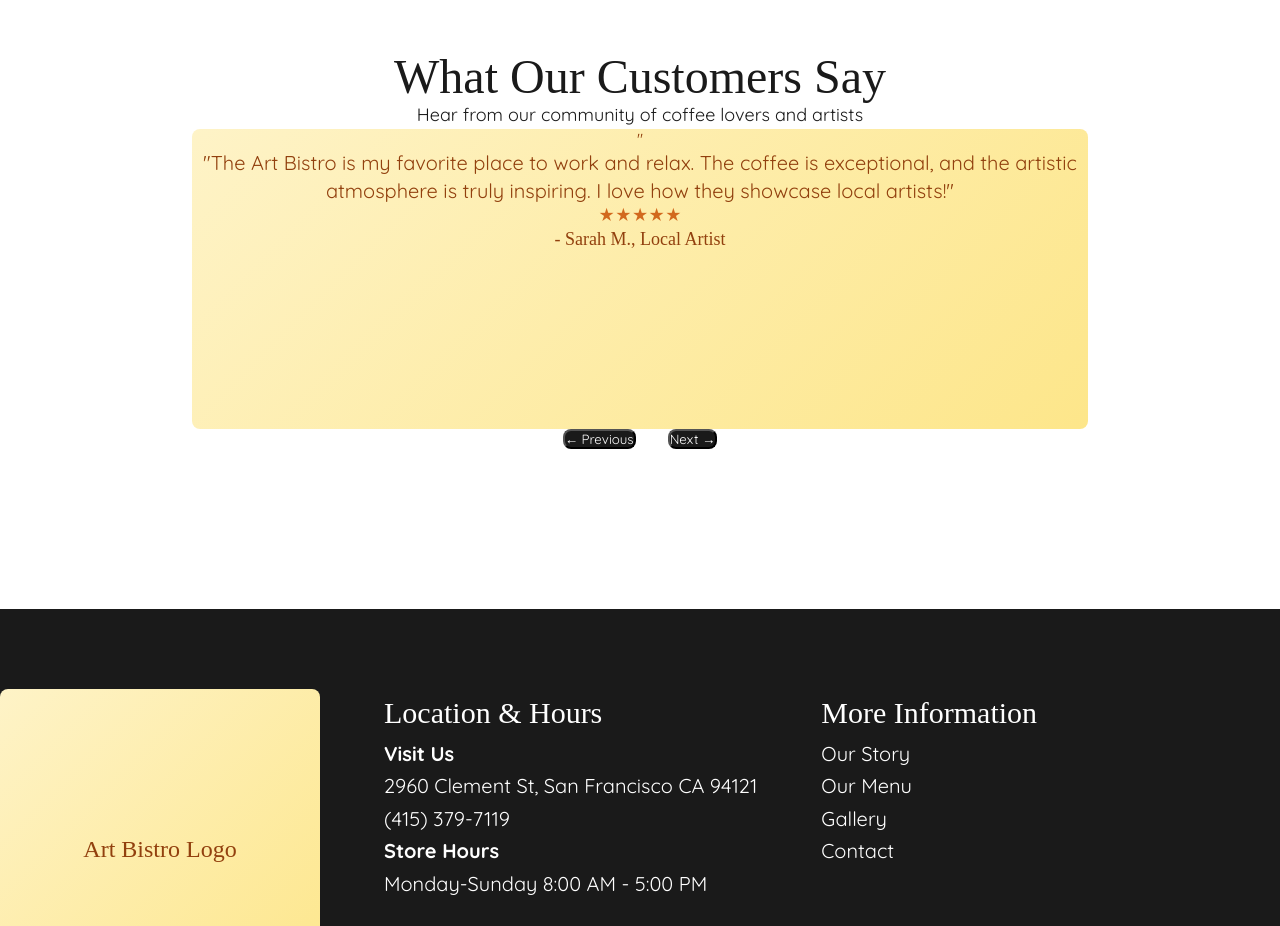
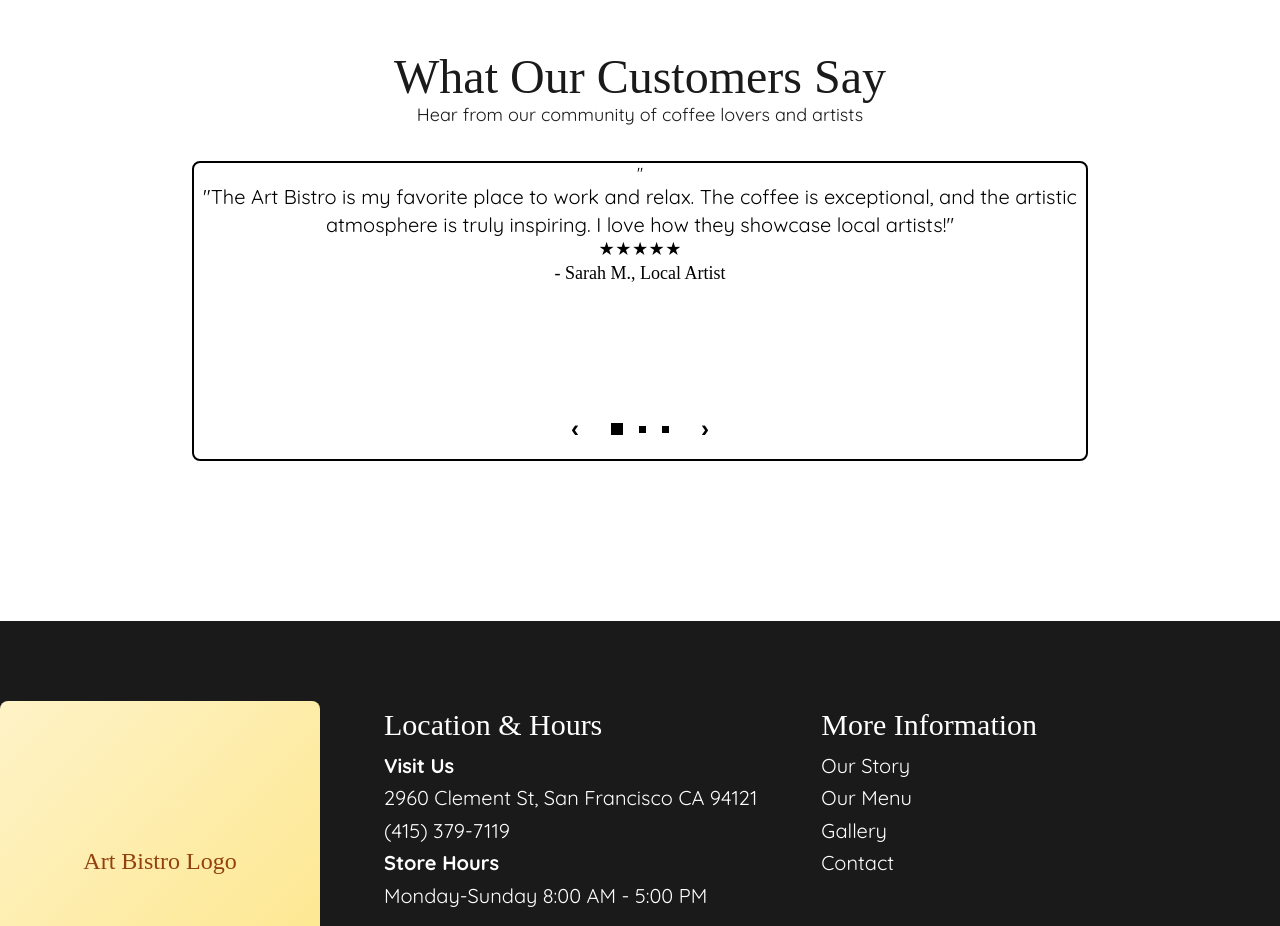
Before and after one commit to kazvisk/Final-Art-Bistro, a React (Create React App) app: page / in a window 1280 px wide. Shown: the part 2500-3426 px from the top of the page. Built offline with nearby package versions, Linux system fonts and the light colour scheme; a web font is replaced by a local one.

Commit message:
Add interactive review carousel with sleek navigation

```diff
--- a/src/App.tsx
+++ b/src/App.tsx
@@ -1,7 +1,35 @@
-import React from 'react';
+import React, { useState } from 'react';
 import './App.css';
 
 function App() {
+  // Reviews data
+  const reviews = [
+    {
+      text: "The Art Bistro is my favorite place to work and relax. The coffee is exceptional, and the artistic atmosphere is truly inspiring. I love how they showcase local artists!",
+      author: "Sarah M., Local Artist",
+      rating: "★★★★★"
+    },
+    {
+      text: "Amazing coffee and such a creative environment! The baristas are knowledgeable and the pastries are freshly made daily. It's become my go-to spot for meetings.",
+      author: "Michael R., Entrepreneur",
+      rating: "★★★★★"
+    },
+    {
+      text: "What a gem! The atmosphere is perfect for studying, and their specialty drinks are incredible. The rotating art exhibitions keep it fresh and interesting every visit.",
+      author: "Emma L., Graduate Student",
+      rating: "★★★★★"
+    }
+  ];
+
+  const [currentReview, setCurrentReview] = useState(0);
+
+  const nextReview = () => {
+    setCurrentReview((prev) => (prev + 1) % reviews.length);
+  };
+
+  const prevReview = () => {
+    setCurrentReview((prev) => (prev - 1 + reviews.length) % reviews.length);
+  };
   return (
     <div className="relative bg-neutral-700">
       <div className="w-full min-h-screen bg-color-white-solid">
@@ -101,35 +129,60 @@ function App() {
           </div>
 
           {/* Reviews Carousel Container */}
-          <div className="relative w-full max-w-4xl mx-auto">
-            <div className="bg-gradient-amber-light rounded-lg p-8" style={{minHeight: '300px'}}>
+          <div className="relative w-full max-w-4xl mx-auto" style={{marginTop: '2rem'}}>
+            <div className="bg-white rounded-lg p-8" style={{minHeight: '300px', border: '2px solid black', position: 'relative', paddingBottom: '60px'}}>
               <div className="text-center">
-                <div className="text-6xl mb-4" style={{color: '#92400e'}}>"</div>
-                <div className="text-xl font-normal font-Quicksand mb-6" style={{color: '#92400e'}}>
-                  "The Art Bistro is my favorite place to work and relax. The coffee is exceptional, and the artistic atmosphere is truly inspiring. I love how they showcase local artists!"
+                <div className="text-6xl mb-4 text-black">"</div>
+                <div className="text-xl font-normal font-Quicksand mb-6 text-black">
+                  "{reviews[currentReview].text}"
                 </div>
                 <div className="flex items-center justify-center gap-1 mb-4">
-                  <span style={{color: '#D2691E'}}>★★★★★</span>
+                  <span className="text-black">{reviews[currentReview].rating}</span>
                 </div>
-                <div className="text-lg font-medium font-Ovo" style={{color: '#92400e'}}>
-                  - Sarah M., Local Artist
+                <div className="text-lg font-medium font-Ovo text-black">
+                  - {reviews[currentReview].author}
                 </div>
               </div>
-            </div>
 
-            {/* Reviews Carousel Navigation */}
-            <div className="flex justify-center mt-6 gap-4">
-              <button className="bg-color-grey-13 text-color-white-solid px-6 py-2 rounded-lg font-Quicksand hover:bg-opacity-80 transition-all">
-                ← Previous
-              </button>
-              <div className="flex gap-2 items-center">
-                <div className="w-3 h-3 bg-color-grey-13 rounded-full"></div>
-                <div className="w-3 h-3 bg-gray-300 rounded-full"></div>
-                <div className="w-3 h-3 bg-gray-300 rounded-full"></div>
+              {/* Bottom navigation container - absolutely positioned at bottom */}
+              <div className="flex items-center justify-center gap-8" style={{position: 'absolute', bottom: '16px', left: '0', right: '0'}}>
+                {/* Left Arrow */}
+                <button
+                  onClick={prevReview}
+                  className="transition-all hover:opacity-70"
+                  style={{background: 'none', border: 'none', padding: '0', cursor: 'pointer'}}
+                >
+                  <span className="text-black" style={{fontSize: '24px', fontWeight: 'bold'}}>‹</span>
+                </button>
+
+                {/* Dot indicators */}
+                <div className="flex justify-center items-center gap-4">
+                  {reviews.map((_, index) => (
+                    <button
+                      key={index}
+                      onClick={() => setCurrentReview(index)}
+                      className="rounded-full transition-all hover:opacity-70"
+                      style={{
+                        width: index === currentReview ? '12px' : '7px',
+                        height: index === currentReview ? '12px' : '7px',
+                        backgroundColor: 'black',
+                        border: 'none',
+                        padding: '0',
+                        cursor: 'pointer'
+                      }}
+                    />
+                  ))}
+                </div>
+
+                {/* Right Arrow */}
+                <button
+                  onClick={nextReview}
+                  className="transition-all hover:opacity-70"
+                  style={{background: 'none', border: 'none', padding: '0', cursor: 'pointer'}}
+                >
+                  <span className="text-black" style={{fontSize: '24px', fontWeight: 'bold'}}>›</span>
+                </button>
               </div>
-              <button className="bg-color-grey-13 text-color-white-solid px-6 py-2 rounded-lg font-Quicksand hover:bg-opacity-80 transition-all">
-                Next →
-              </button>
             </div>
           </div>
         </div>
```
